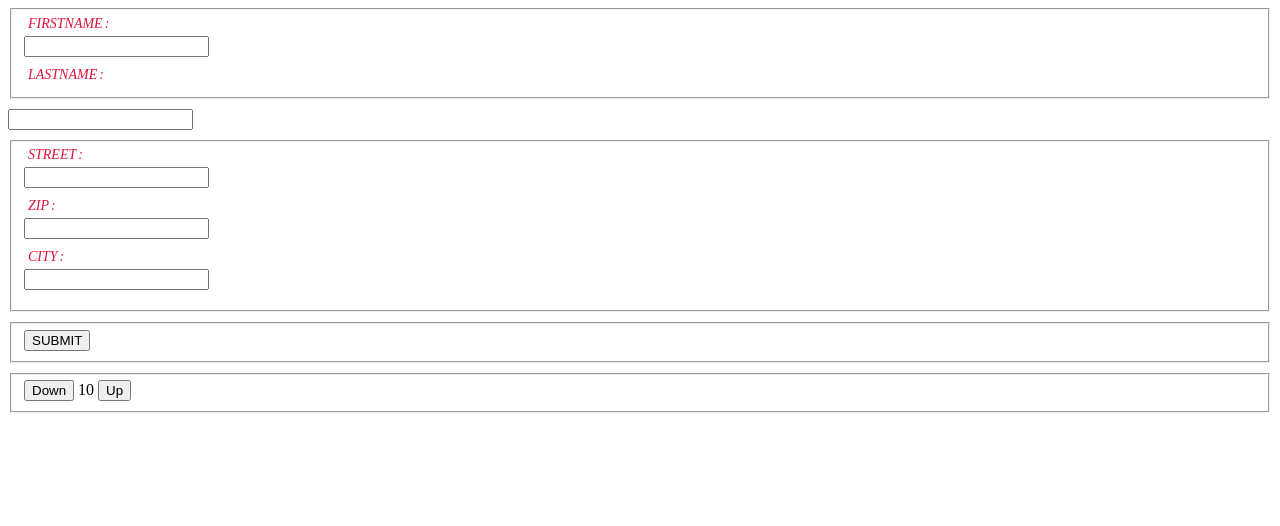
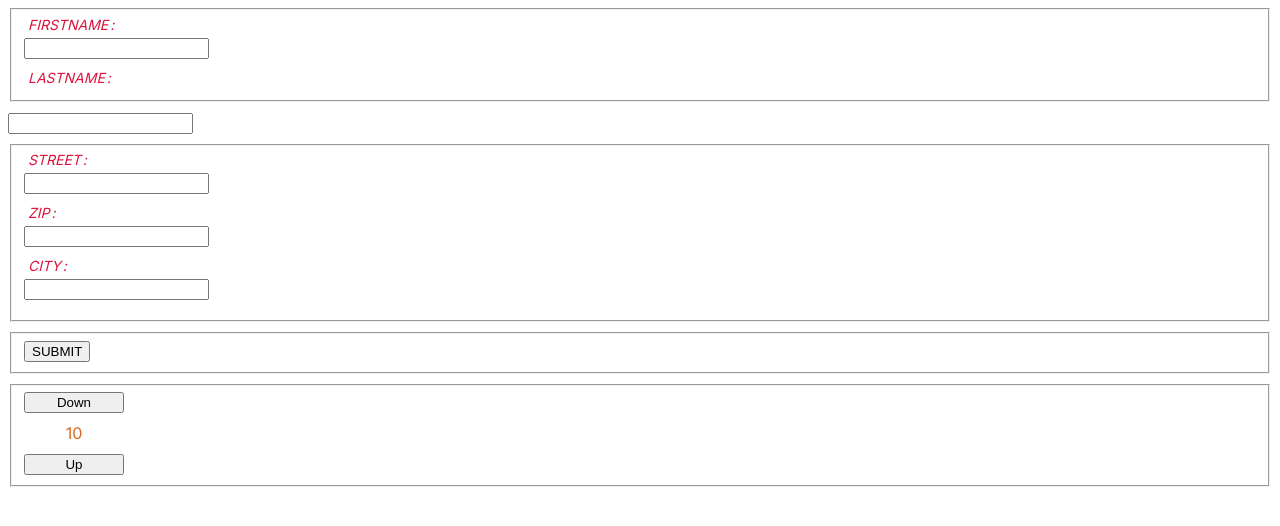
Before and after one commit to LaStudoAngular/angular-template-driven-from, an Angular app: page / in a window 1280 px wide. Shown: the top 526 px of the page. Built offline with nearby package versions, Linux system fonts and the light colour scheme; no server answers.

Commit message:
custom-control next step

```diff
--- a/package.json
+++ b/package.json
@@ -37,6 +37,7 @@
     "karma-coverage": "~2.0.3",
     "karma-jasmine": "~4.0.0",
     "karma-jasmine-html-reporter": "^1.5.0",
+    "prettier": "^2.2.1",
     "protractor": "~7.0.0",
     "ts-node": "~8.3.0",
     "tslint": "~6.1.0",
--- a/src/app/app.component.html
+++ b/src/app/app.component.html
@@ -27,6 +27,7 @@
   <fieldset>
     <td-counter-control
       name="controlValue"
+      [step]="2"
       [(ngModel)]="controlValue"
     ></td-counter-control>
   </fieldset>
--- a/src/app/counter-control/counter-control.component.html
+++ b/src/app/counter-control/counter-control.component.html
@@ -1,3 +1,5 @@
 <button (click)="down()">Down</button>
-{{ value }}
+<div class="counter">
+  {{ value }}
+</div>
 <button (click)="up()">Up</button>
--- a/src/app/counter-control/counter-control.component.scss
+++ b/src/app/counter-control/counter-control.component.scss
@@ -1,3 +1,12 @@
 button {
   cursor: pointer;
+  max-width: 100px;
+  width: 100%;
 }
+
+.counter {
+  max-width: 100px;
+  color: chocolate;
+  padding: 10px 0;
+  text-align: center;
+}
--- a/src/app/counter-control/counter-control.component.ts
+++ b/src/app/counter-control/counter-control.component.ts
@@ -1,4 +1,4 @@
-import { Component, forwardRef, Input, OnInit } from '@angular/core';
+import { Component, forwardRef, Input } from '@angular/core';
 import { ControlValueAccessor, NG_VALUE_ACCESSOR } from '@angular/forms';
 
 @Component({
@@ -13,20 +13,18 @@
     }
   ]
 })
-export class CounterControlComponent implements OnInit, ControlValueAccessor {
-  @Input() value = 0;
-  private step = 1;
+export class CounterControlComponent implements ControlValueAccessor {
+  @Input() step = 1;
+  private _value = 0;
 
-  constructor() { }
-
-  ngOnInit(): void {
-    //
+  get value(): number {
+    return this._value;
   }
 
   onChange(_: any) {}
 
   writeValue(value: number): void {
-    this.value = value;
+    this._value = value;
   }
 
   registerOnChange(fn: any): void {
@@ -38,11 +36,11 @@
   }
 
   down(): void {
-    this.value -= this.step;
+    this._value -= this.step;
   }
 
   up(): void {
-    this.value += this.step;
+    this._value += this.step;
   }
 
 }
--- a/src/index.html
+++ b/src/index.html
@@ -1,11 +1,16 @@
-<!doctype html>
+<!DOCTYPE html>
 <html lang="en">
   <head>
-  <meta charset="utf-8">
+    <meta charset="utf-8" />
     <title>TemplateDrivenFormAngular</title>
-  <base href="/">
-  <meta name="viewport" content="width=device-width, initial-scale=1">
-  <link rel="icon" type="image/x-icon" href="favicon.ico">
+    <base href="/" />
+    <meta name="viewport" content="width=device-width, initial-scale=1" />
+    <link rel="icon" type="image/x-icon" href="favicon.ico" />
+    <link rel="preconnect" href="https://fonts.gstatic.com" />
+    <link
+      href="https://fonts.googleapis.com/css2?family=Inter:wght@400;700&display=swap"
+      rel="stylesheet"
+    />
   </head>
   <body>
     <td-root></td-root>
--- a/src/styles.scss
+++ b/src/styles.scss
@@ -1 +1,4 @@
-/* You can add global styles to this file, and also import other style files */
+html,
+body {
+  font-family: 'Inter', sans-serif;
+}
```
Also changed, not shown: 2 other files (tests, documents, lock files or other folders). Lines whose indentation alone changed are shown as unchanged.
